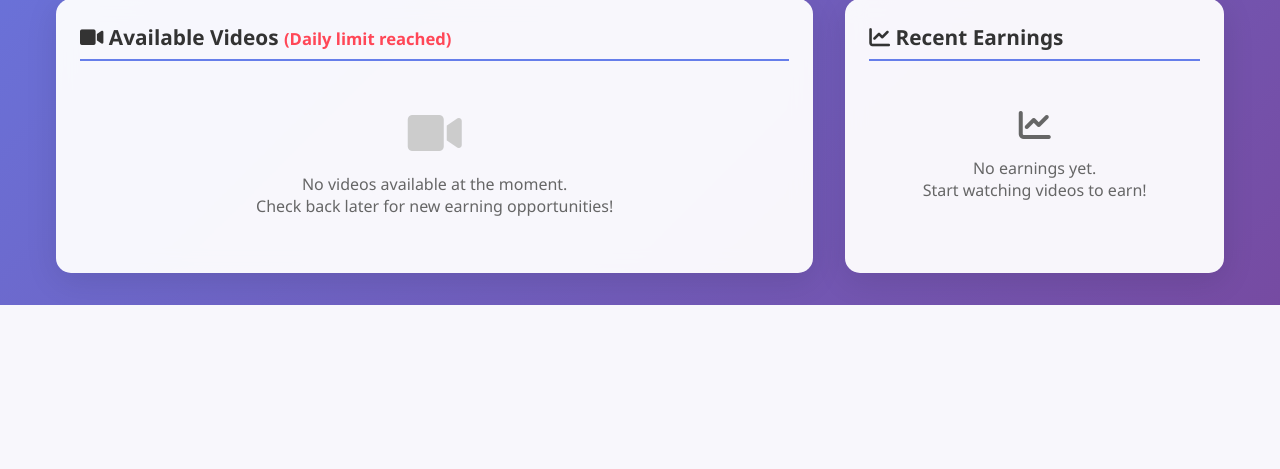
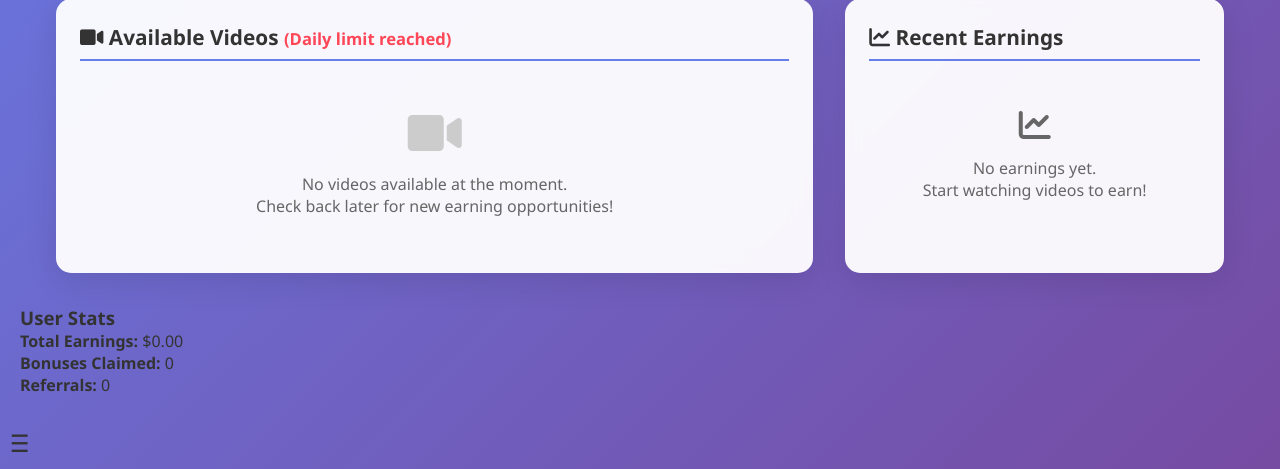
Before and after one commit to grace363/Watch, a Flask app: template templates/user_dashboard.html in a window 1280 px wide. Shown: the part 543-1012 px from the top of the page. Before the commit the page ends 848 px from the top, so only its background shows below. Run offline with Flask 3, Linux system fonts and the light colour scheme; the template is opened without the code that fills it, so the values that code supplies are empty; some libraries are stand-ins or nearby versions.

Commit message:
Update user_dashboard.html

```diff
--- a/templates/user_dashboard.html
+++ b/templates/user_dashboard.html
@@ -616,61 +616,67 @@
         });
     </script>
 
+<div id="user-stats" style="margin: 20px;">
+  <h3>User Stats</h3>
+  <p><strong>Total Earnings:</strong> <span id="stat-total-earnings">$0.00</span></p>
+  <p><strong>Bonuses Claimed:</strong> <span id="stat-bonuses-claimed">0</span></p>
+  <p><strong>Referrals:</strong> <span id="stat-referrals">0</span></p>
+</div>
+
 <script>
-        document.getElementById("claimBonusBtn").addEventListener("click", function() {
-            const btn = this;
-            btn.disabled = true;
-            fetch("/api/claim_daily_bonus", {
-                method: "POST",
-                headers: {
-                    "Content-Type": "application/json"
-                }
-            })
+document.addEventListener("DOMContentLoaded", function () {
+    fetch('/api/user_stats')
         .then(response => response.json())
         .then(data => {
-                const msg = document.getElementById("bonusMessage");
-                if (data.success) {
-                    msg.textContent = `✅ Claimed $${data.bonus} successfully! New balance: $${data.new_balance.toFixed(2)}`;
-
-btn.style.display = "none";
-const balanceDisplay = document.getElementById("userBalance");
-if (balanceDisplay) {
-    const currentBalance = parseFloat(balanceDisplay.textContent.replace('$', '')) || 0;
-    animateBalanceUpdate(balanceDisplay, currentBalance, data.new_balance, 1000);
+            if (data.total_earnings !== undefined) {
+                document.getElementById('stat-total-earnings').innerText = `$${data.total_earnings.toFixed(2)}`;
             }
-
-                    const balanceDisplay = document.getElementById("userBalance");
-                    if (balanceDisplay) {
-                        balanceDisplay.textContent = `$${data.new_balance.toFixed(2)}`;
+            if (data.bonuses_claimed !== undefined) {
+                document.getElementById('stat-bonuses-claimed').innerText = data.bonuses_claimed;
             }
-                } else if (data.error) {
-                    msg.textContent = `❌ ${data.error}`;
-                    btn.disabled = false;
+            if (data.referrals !== undefined) {
+                document.getElementById('stat-referrals').innerText = data.referrals;
             }
-            })
-            .catch(err => {
-                document.getElementById("bonusMessage").textContent = "❌ Failed to claim bonus.";
-                btn.disabled = false;
         });
 });
 </script>
 
+
+<style>
+.menu-icon {
+  cursor: pointer;
+  font-size: 24px;
+  padding: 10px;
+}
+.menu-dropdown {
+  display: none;
+  position: absolute;
+  background-color: #fff;
+  top: 50px;
+  left: 10px;
+  border: 1px solid #ccc;
+  padding: 10px;
+  z-index: 999;
+}
+.menu-dropdown a {
+  display: block;
+  padding: 5px 10px;
+  text-decoration: none;
+  color: #000;
+}
+</style>
+
+<div class="menu-icon" onclick="toggleMenu()">☰</div>
+<div class="menu-dropdown" id="menuDropdown">
+  <a href="/earnings">Earnings History</a>
+</div>
+
 <script>
-function animateBalanceUpdate(el, start, end, duration) {
-    let startTime = null;
-    function animate(timestamp) {
-        if (!startTime) startTime = timestamp;
-        const progress = timestamp - startTime;
-        const percent = Math.min(progress / duration, 1);
-        const current = start + (end - start) * percent;
-        el.textContent = `$${current.toFixed(2)}`;
-        if (percent < 1) {
-            requestAnimationFrame(animate);
-        }
-    }
-    requestAnimationFrame(animate);
+function toggleMenu() {
+  const menu = document.getElementById('menuDropdown');
+  menu.style.display = menu.style.display === 'block' ? 'none' : 'block';
 }
 </script>
+
 </body>
-
 </html>
```
Lines whose indentation alone changed are shown as unchanged.
